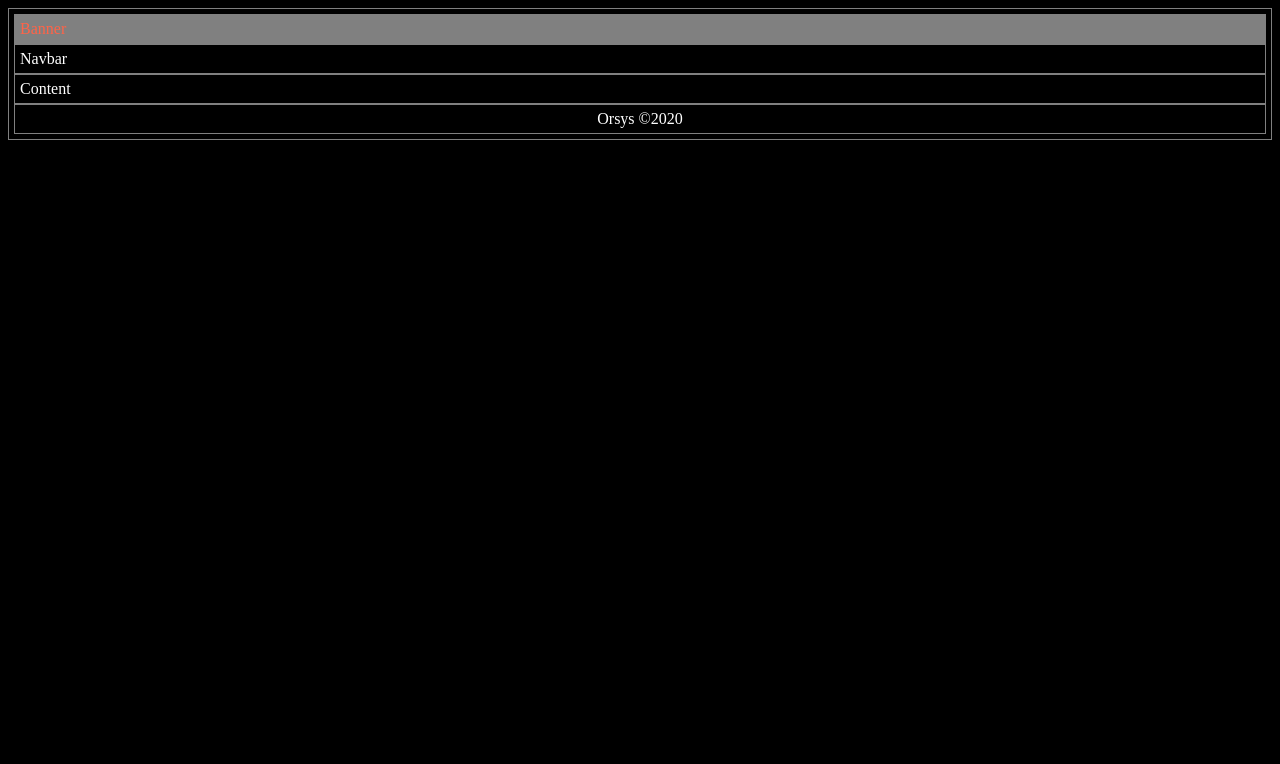
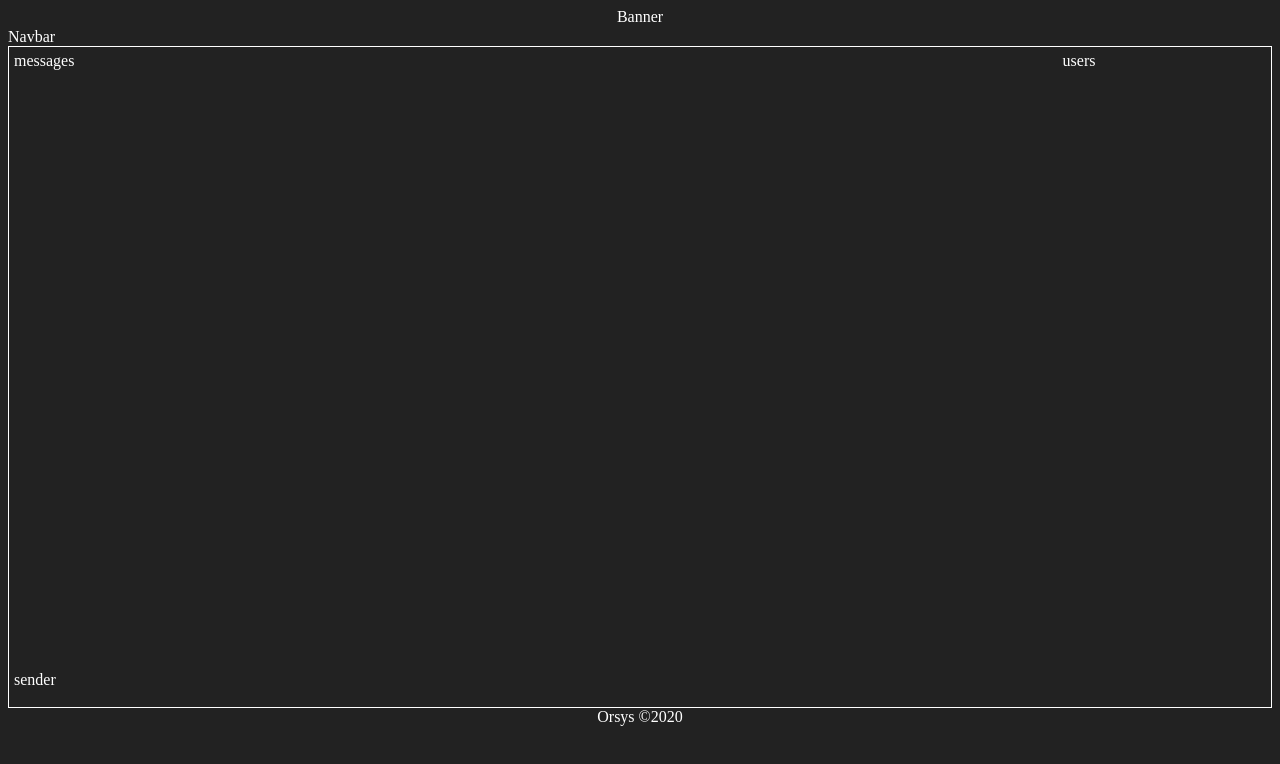
Before and after one commit to champix56/DHL_CV_2020_06_22, a website: page index.html in a window 1280 px wide. Drawn offline with Linux system fonts and the light colour scheme.

Commit message:
mie a jour des styles

```diff
--- a/index.html
+++ b/index.html
@@ -5,15 +5,21 @@
     <meta charset="UTF-8">
     <meta name="viewport" content="width=device-width, initial-scale=1.0">
     <title>Document</title>
-    <link type="text/css" rel="stylesheet" href="/style/style.css">
+    <link type="text/css" rel="stylesheet" href="/style/style2.css">
 </head>
 
 <body>
     <div id="app">
         <div id="banner">Banner</div>
         <div id="navbar">Navbar</div>
-        <div id="content">Content</div>
-        <div id="footer">Orsys &copy;2020</div>
+        <div id="content" >
+            <div id="tchat">
+                <div id="tchat-messages">messages</div>
+                <div id="tchat-users">users</div>
+                <div id="tchat-sender">sender</div>
+            </div>
+        </div>
+        <div id="footer" class="bold">Orsys &copy;2020</div>
     </div>
 </body>
 
--- a/style/style.css
+++ b/style/style.css
@@ -11,11 +11,38 @@ body{
 }
 #banner{
     background-color: grey;
-    color:tomato;
+}
+#banner,#navbar,#footer{
+    height: 25px;
 }
 #content{
     padding:5px;
+    height:calc( 100vh - 150px);
 }
 #footer{
     text-align:center;
 }
+#banner, #footer{
+    color:tomato
+}
+.bold{
+    font-weight: 900;
+}
+
+/* Section du tchat */
+#tchat{
+    height:calc( 100% - 10px);
+    width:calc( 100% - 10px);
+    /* background-color: slateblue; */
+}
+#tchat-messages{
+    width:calc(64% - 10px);
+}
+#tchat-users{
+    width:calc(35% - 10px);
+    margin-left:10px ;
+}
+#tchat-users, #tchat-messages{
+    display: inline-block;
+    height: calc( 100% - 35px);
+}
--- /dev/null
+++ b/style/style2.css
@@ -0,0 +1,69 @@
+body {
+    background-color: #222;
+    color: white;
+}
+#content>* {
+    border: 1px solid white;
+    height: calc(100vh - 150px);
+}
+
+#tchat {
+    padding: 5px;
+
+}
+
+#tchat-messages {
+    width: 70%;
+    display: inline-block;
+    border-right: 1px #222;
+    overflow-y: scroll;
+    height: calc(100% - 35px);
+}
+
+.message {
+    margin-bottom: 5px;
+    border-radius: 5px;
+}
+
+.message.mine {
+    /* text-align: right; */
+    padding: 5px;
+    margin-right: 5px;
+    border: 1px solid turquoise;
+    background-color: yellowgreen;
+    color: whitesmoke;
+    width: auto;
+    font-weight: 800;
+    margin-left: 40%;
+}
+
+.message:not(.mine) {
+    padding: 5px;
+    margin-right: 5px;
+    border: 1px solid turquoise;
+    background-color: skyblue;
+    color: whitesmoke;
+    width: auto;
+    font-weight: 800;
+    margin-right: 40%;
+}
+
+#tchat-users {
+    display: inline-block;
+    width: 29.5%;
+    vertical-align: top;
+    height: calc(100% - 35px);
+    overflow-y: auto;
+    text-align: center;
+}
+.user>*{display:block;text-align: center;}
+.user{display:inline-block;text-align: center; margin: 5px;padding:5px;}
+.user>img{
+    size:auto;
+    height:150px;
+    max-width: 170px;
+}
+#footer,#banner{
+    text-align: center;
+    height: 20px;
+}
```
